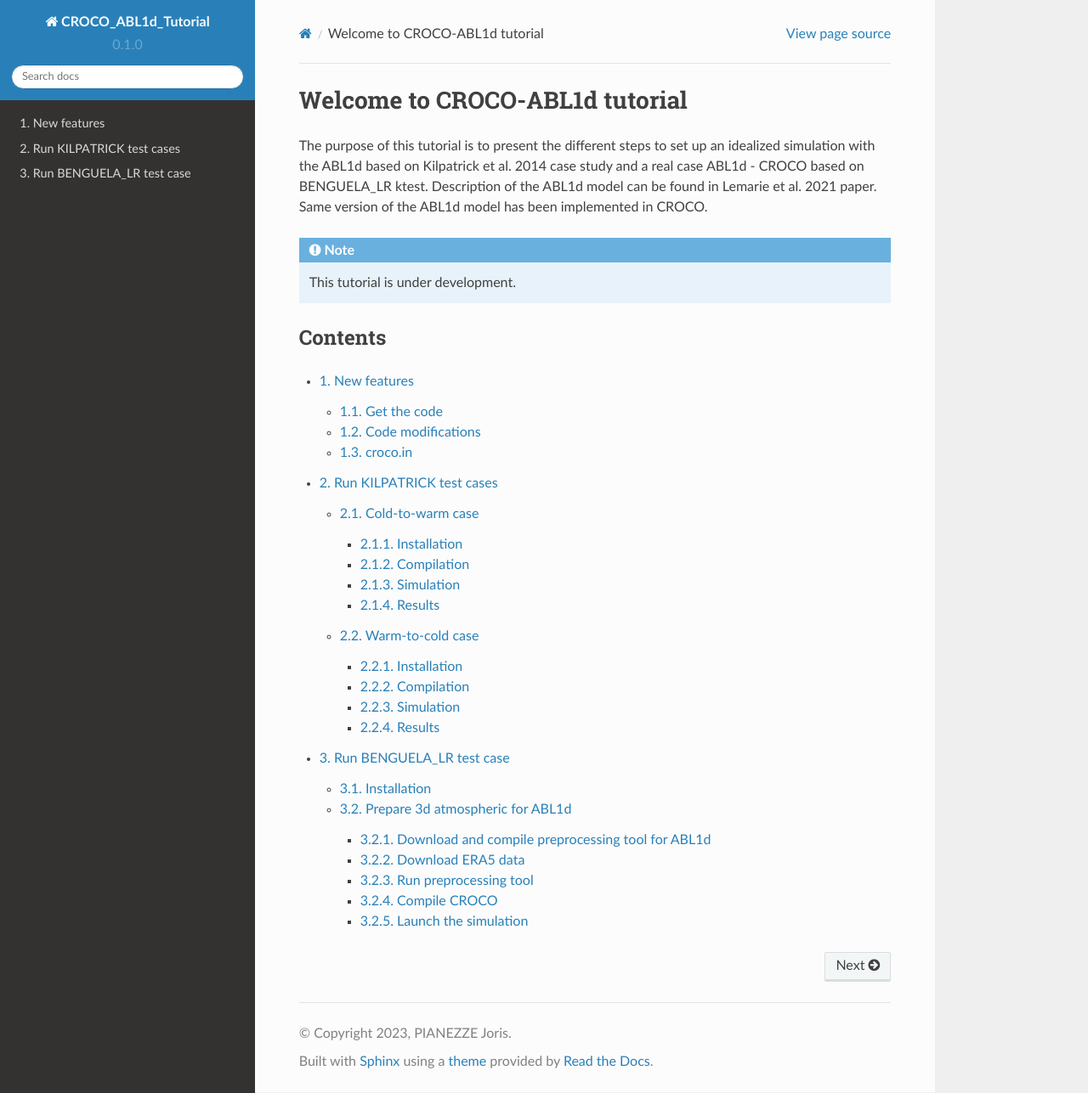
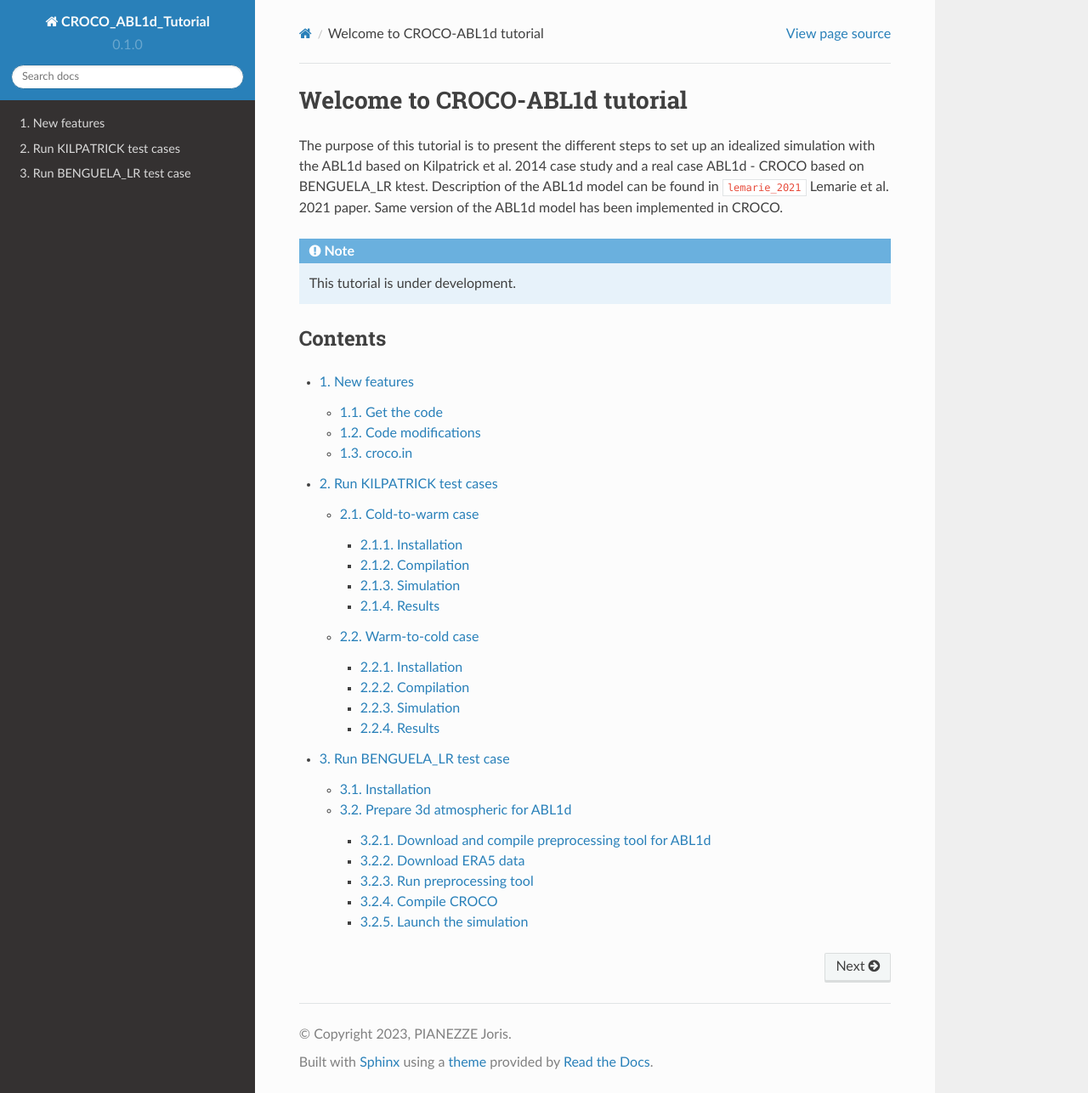
Before and after one commit to JorisPianezze/croco_abl1d_tutorial, a Sphinx documentation site: the page built from docs/source/index.rst, in a window 1280 px wide and 1287 px high. Shown: the whole window at 85% size. Built offline with Sphinx 7.4.7 and the Read the Docs theme 2.0.0, drawn with Linux system fonts in a browser that asks for light colours; cross-references to code outside the pages are shown as plain code.

```diff
--- a/docs/source/index.rst
+++ b/docs/source/index.rst
@@ -2,7 +2,7 @@ Welcome to CROCO-ABL1d tutorial
 ===================================
 
 The purpose of this tutorial is to present the different steps to set up an idealized simulation with the ABL1d based on Kilpatrick et al. 2014 case study
-and a real case ABL1d - CROCO based on BENGUELA_LR ktest. Description of the ABL1d model can be found in Lemarie et al. 2021 paper.
+and a real case ABL1d - CROCO based on BENGUELA_LR ktest. Description of the ABL1d model can be found in :cite:p:`lemarie_2021` Lemarie et al. 2021 paper.
 Same version of the ABL1d model has been implemented in CROCO.
 
 .. note::
```
